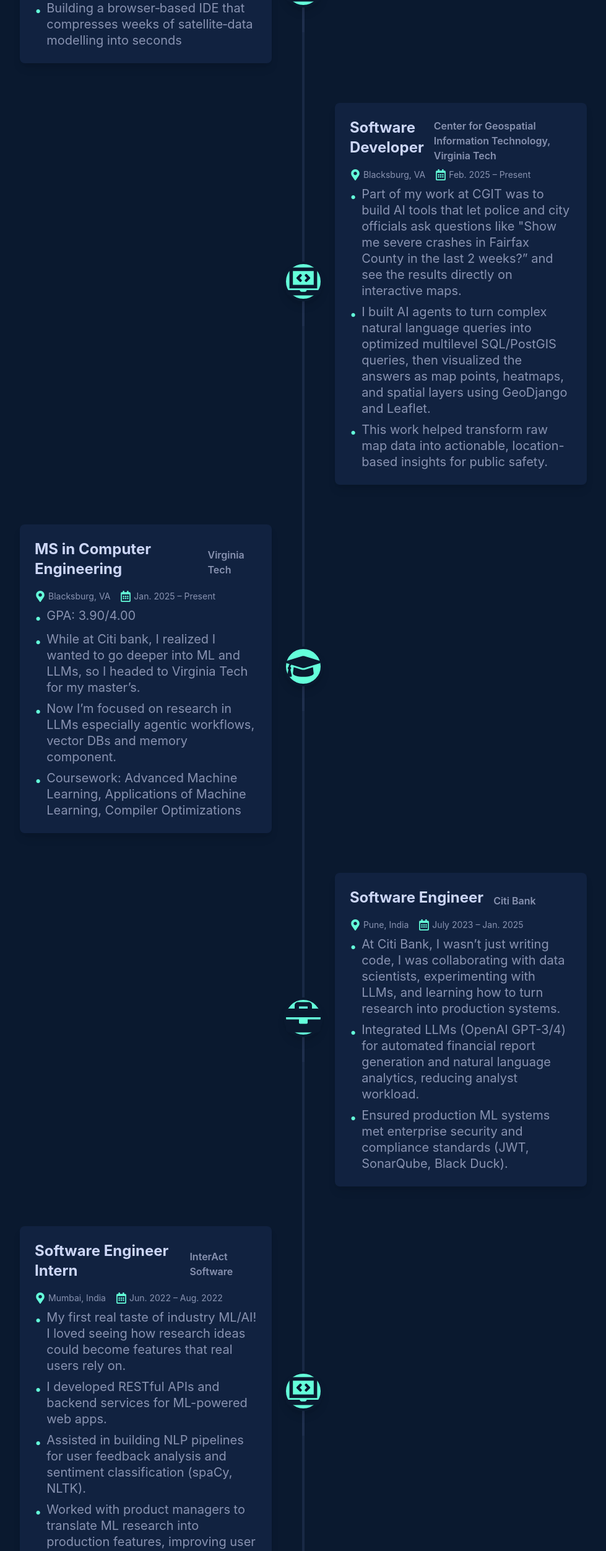
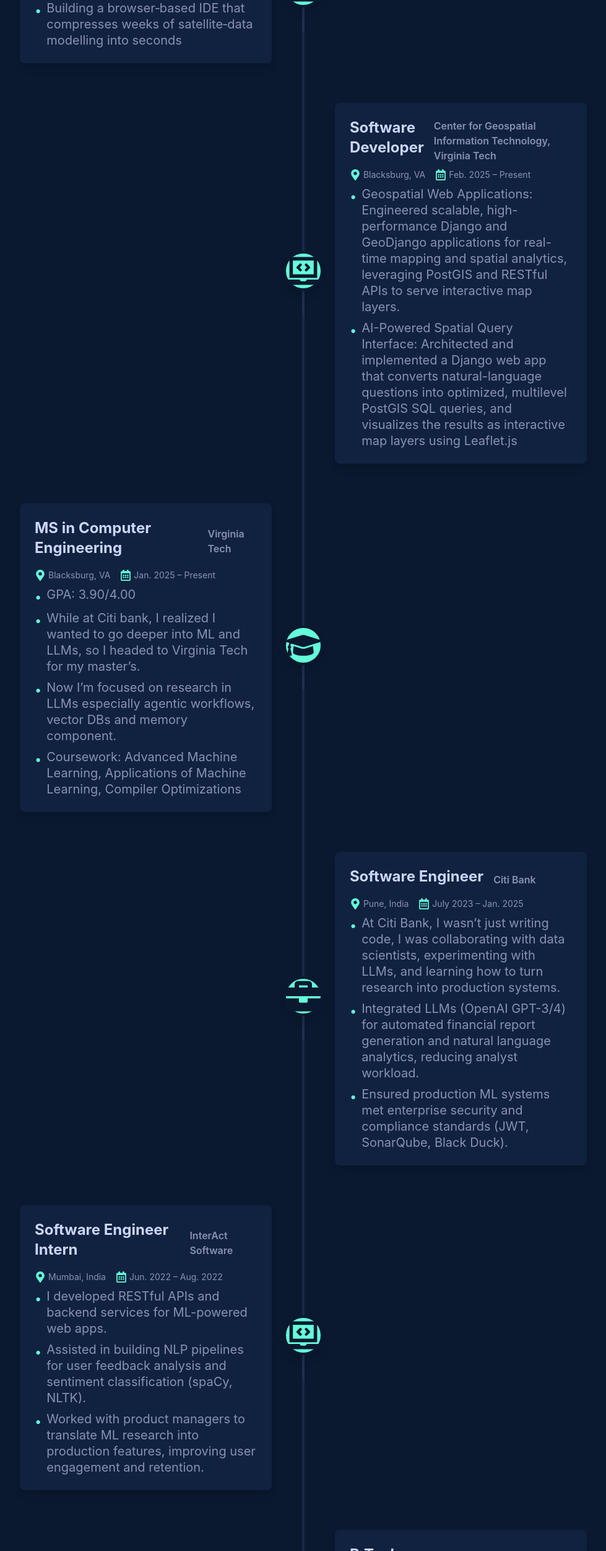
Before and after one commit to rohansawai/rohansawai.github.io, a Next.js app: page / in a window 1280 px wide. Shown: the part 1276-3778 px from the top of the page at 62% size, without its empty margins (150-1129 px from the left). Built offline with nearby package versions, Linux system fonts and the light colour scheme.

Commit message:
exp update

```diff
--- a/src/components/Experience.tsx
+++ b/src/components/Experience.tsx
@@ -57,9 +57,8 @@ const Experience = () => {
       startDate: '2025-02',
       icon: FaLaptopCode,
       description: [
-        'Part of my work at CGIT was to build AI tools that let police and city officials ask questions like "Show me severe crashes in Fairfax County in the last 2 weeks?” and see the results directly on interactive maps.',
-        'I built AI agents to turn complex natural language queries into optimized multilevel SQL/PostGIS queries, then visualized the answers as map points, heatmaps, and spatial layers using GeoDjango and Leaflet.',
-        'This work helped transform raw map data into actionable, location-based insights for public safety.'
+        'Geospatial Web Applications: Engineered scalable, high-performance Django and GeoDjango applications for real-time mapping and spatial analytics, leveraging PostGIS and RESTful APIs to serve interactive map layers.',
+        'AI-Powered Spatial Query Interface: Architected and implemented a Django web app that converts natural-language questions into optimized, multilevel PostGIS SQL queries, and visualizes the results as interactive map layers using Leaflet.js',
       ]
     },
     {
@@ -85,7 +84,6 @@ const Experience = () => {
       startDate: '2022-06',
       icon: FaLaptopCode,
       description: [
-        'My first real taste of industry ML/AI! I loved seeing how research ideas could become features that real users rely on.',
         'I developed RESTful APIs and backend services for ML-powered web apps.',
         'Assisted in building NLP pipelines for user feedback analysis and sentiment classification (spaCy, NLTK).',
         'Worked with product managers to translate ML research into production features, improving user engagement and retention.'
```
